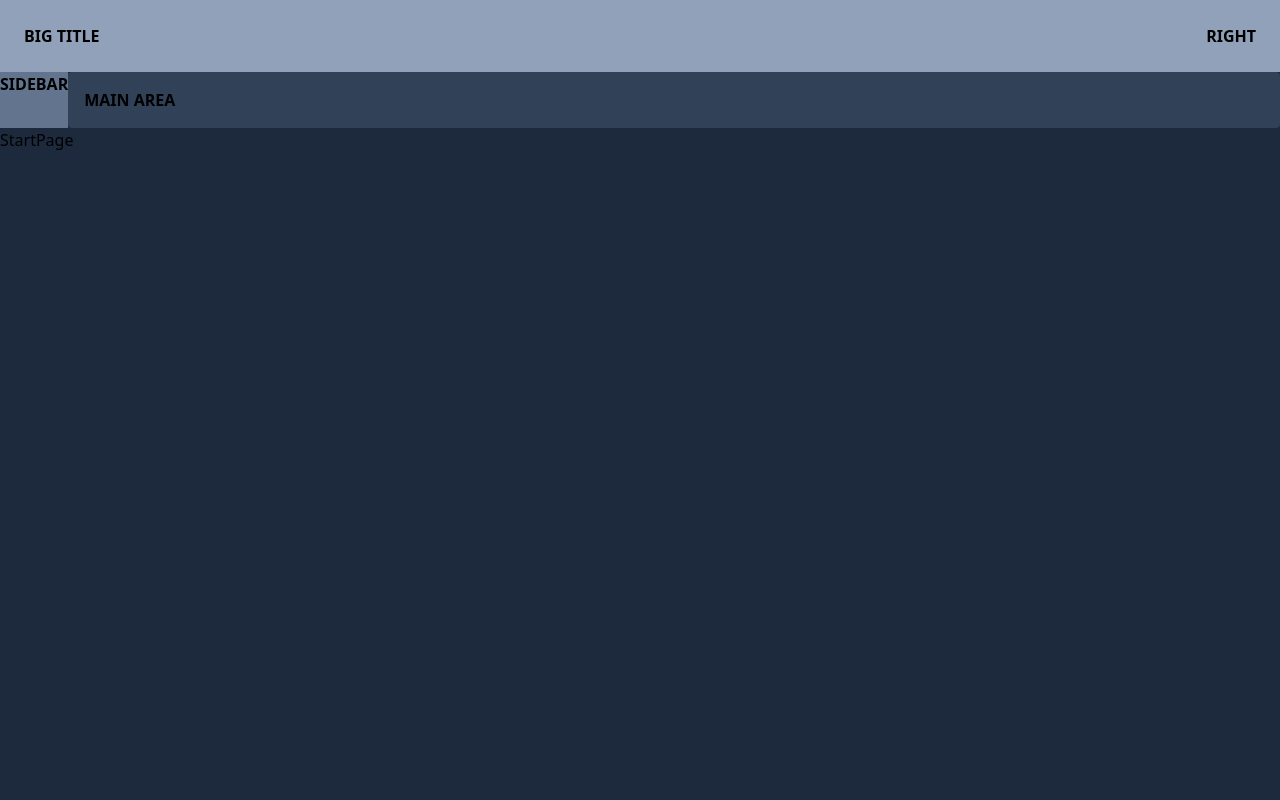
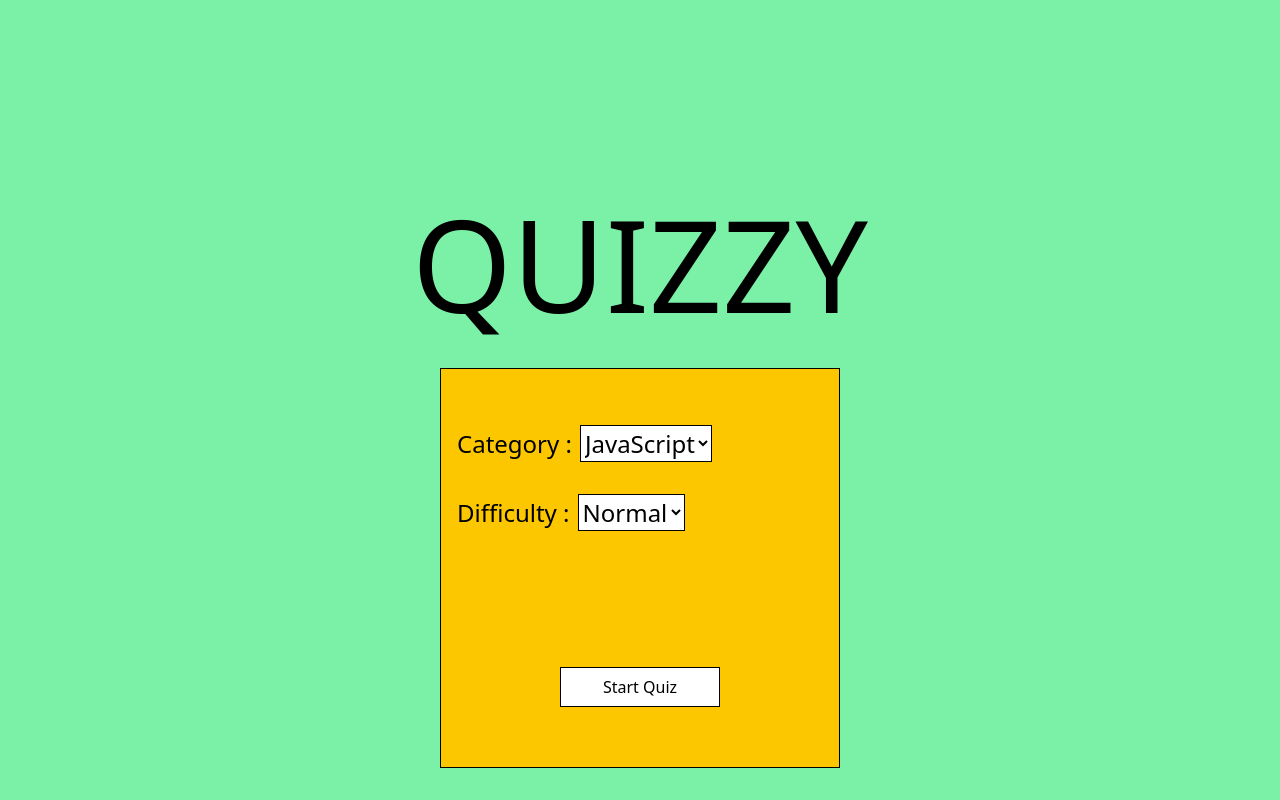
Before and after one commit to smnmnssn/my-react-app, a React (Vite) app: page / in a window 1280 px wide. Built offline with nearby package versions, Linux system fonts and the light colour scheme.

Commit message:
comp startbox.tsx added to startpage.tsx

```diff
--- a/index.html
+++ b/index.html
@@ -8,7 +8,7 @@
     <script src="https://unpkg.com/@tailwindcss/browser@4"></script>
 
   </head>
-  <body class="bg-slate-800">
+  <body class=" bg-green-300">
     <div id="root"></div>
     <script type="module" src="/src/main.tsx"></script>
   </body>
--- a/src/Components/Layout/QuizLayout.tsx
+++ /dev/null
@@ -1,20 +0,0 @@
-export default function Layout() {
-  return (
-    <div className="text-black font-extrabold">
-      <header className="flex justify-between p-6 bg-slate-400">
-        <h1>BIG TITLE</h1>
-        <span>RIGHT</span>
-      </header>
-
-      <div className="flex">
-        <aside className="bg-slate-500">
-          SIDEBAR
-        </aside>
-
-        <main className="bg-slate-700 p-4 rounded flex-1">
-          MAIN AREA
-        </main>
-      </div>
-    </div>
-  );
-}
--- a/src/Components/Start/StartBox.tsx
+++ b/src/Components/Start/StartBox.tsx
@@ -0,0 +1,30 @@
+export default function StartBox() {
+
+  return (
+    <div className="flex flex-col border bg-yellow-400 w-100 h-100">
+      <label htmlFor="" className="text-2xl p-4 mt-10"> Category :
+        <select name="Category" className="ml-2 border bg-white hover:cursor-pointer" >
+          <option value="Javascript">JavaScript</option>
+          <option value="History">History</option>
+          <option value="Science">Science</option>
+        </select>
+      </label>
+      <label htmlFor="" className="text-2xl p-4 "> Difficulty :
+        <select name="Difficulty" className="ml-2 bg-white border hover:cursor-pointer" >
+          <option value="Normal">Normal</option>
+          <option value="Hard">Hard</option>
+        </select>
+      </label>
+      <div className="flex-1">
+      </div>
+      <div className="flex justify-center mb-15">
+      <button onClick={clickMe} className="border w-40 bg-white h-10 hover:cursor-pointer" >Start Quiz</button>
+      </div>
+    </div>
+  );
+}
+
+
+function clickMe() {
+  alert("You clicked me!");
+}
--- a/src/Pages/QuizPage.tsx
+++ /dev/null
@@ -1,7 +0,0 @@
-
-export default function QuizPage() {
-
-  return (
-    <h1>QuizPage</h1>
-  )
-}
--- a/src/Pages/StartPage.tsx
+++ b/src/Pages/StartPage.tsx
@@ -1,8 +1,15 @@
-
+import StartBox from "../Components/Start/StartBox";
 
 export default function StartPage() {
+  return (
+    <>
+      <div className="flex justify-center">
+        <h1 className="text-9xl mt-50 mb-10">QUIZZY</h1>
 
-  return (
-    <h1>StartPage</h1>
-  )
+      </div>
+      <div className="flex justify-center">
+      <StartBox />
+      </div>
+    </>
+  );
 }
--- a/src/main.tsx
+++ b/src/main.tsx
@@ -1,7 +1,6 @@
 import { StrictMode } from "react";
 import { createRoot } from "react-dom/client";
 import { BrowserRouter, Route, Routes } from "react-router";
-import Layout from "./Components/Layout/QuizLayout.tsx";
 import QuizPage from "./Pages/QuizPage.tsx";
 import ResultBadPage from "./Pages/ResultBadPage.tsx";
 import ResultGoodPage from "./Pages/ResultGoodPage.tsx";
@@ -10,7 +9,6 @@ import StartPage from "./Pages/StartPage.tsx";
 createRoot(document.getElementById("root")!).render(
   <StrictMode>
     <BrowserRouter>
-      <Layout />
       <Routes>
         <Route path="/" element={<StartPage />} />
         <Route path="quizpage" element={<QuizPage />} />
```
Also changed, not shown: src/Components/Question/QuestionAnswerBox.tsx (+30 -0 lines).
